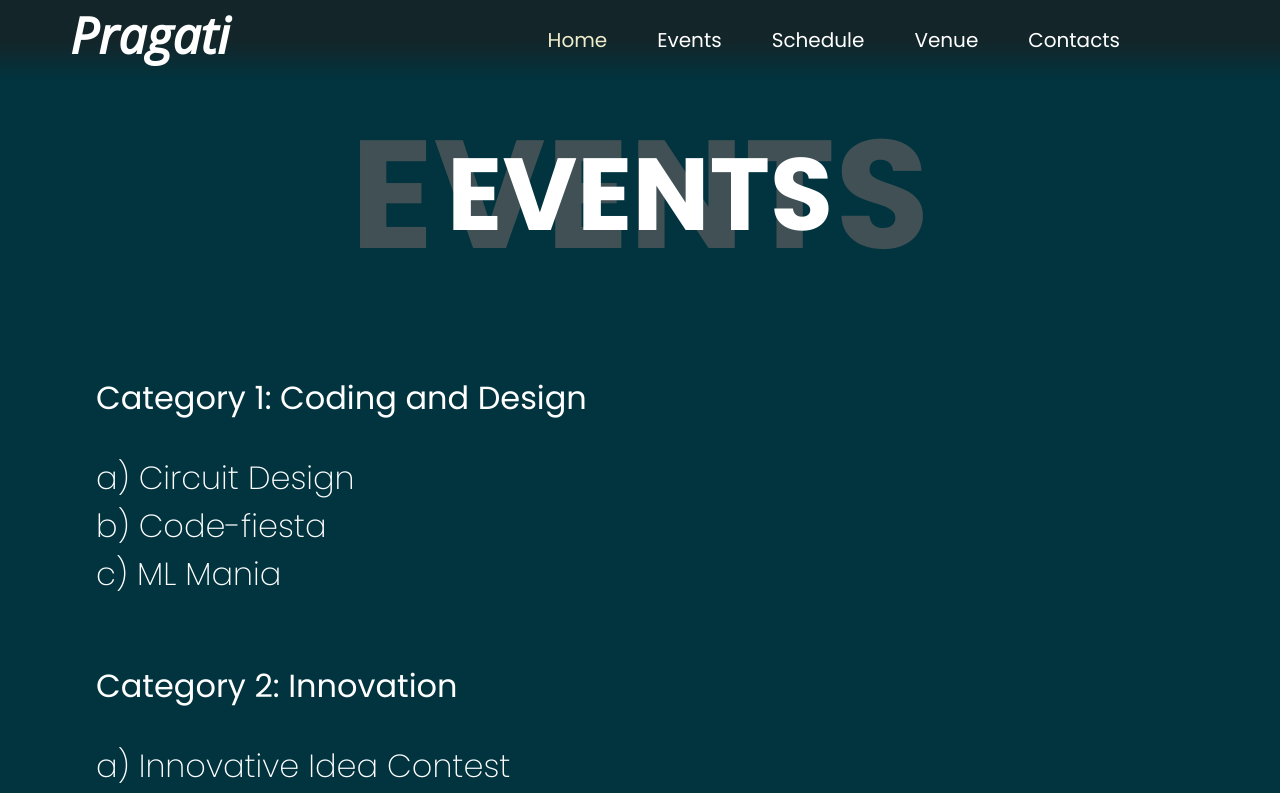
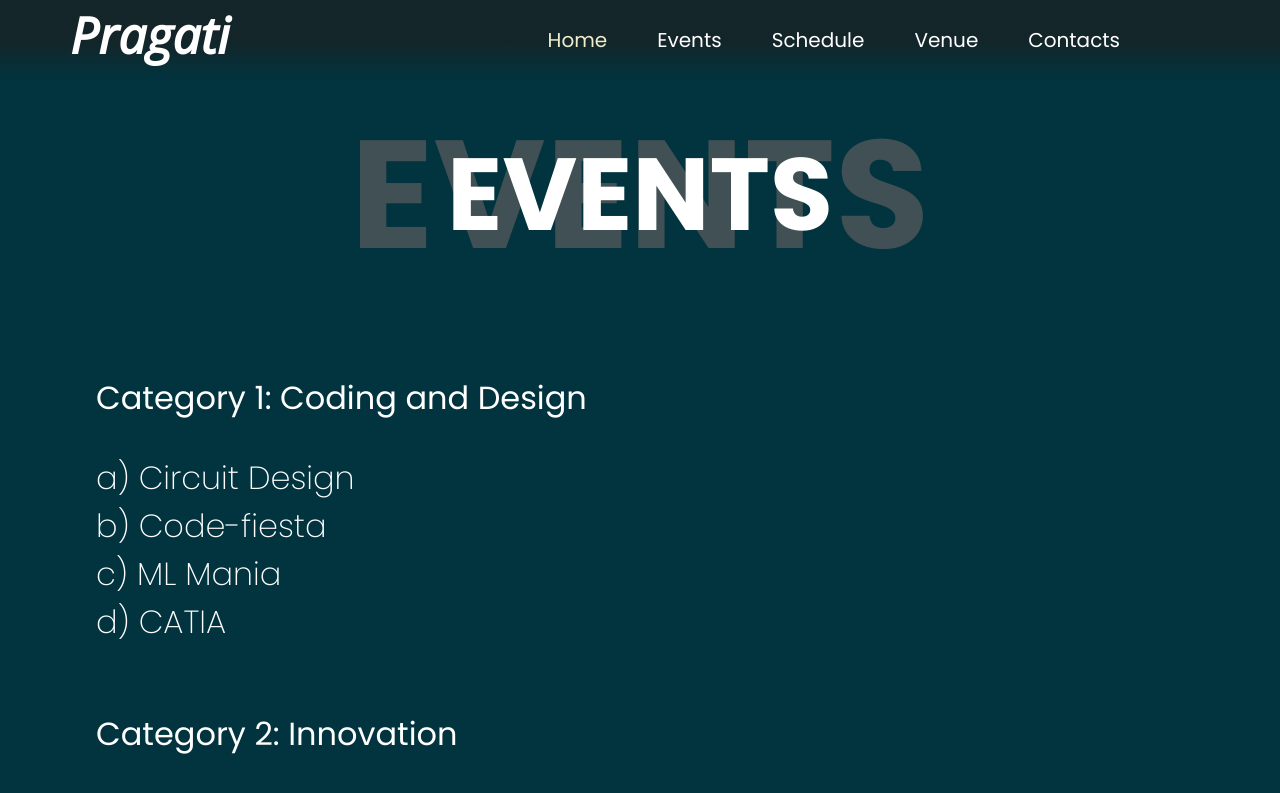
Before and after one commit to am-here/PRAGATI, a React (Create React App) app: page /rules in a window 1280 px wide. Shown: the top 793 px of the page. Built offline with nearby package versions, Linux system fonts and the light colour scheme; a web font is replaced by a local one.

Commit message:
forced commit

```diff
--- a/src/components/Ongoing_Event/event.js
+++ b/src/components/Ongoing_Event/event.js
@@ -19,6 +19,7 @@ function Event() {
             <li>a) Circuit Design</li>
             <li>b) Code-fiesta</li>
             <li>c) ML Mania</li>
+            <li>d) CATIA</li>
           </ol>
           <li className="heading-list">Category 2: Innovation</li>
           <ol>
```
Also changed, not shown: src/components/Event_Details/details.css (added).
